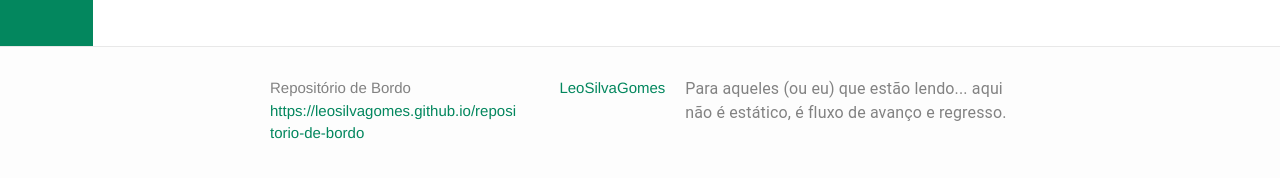
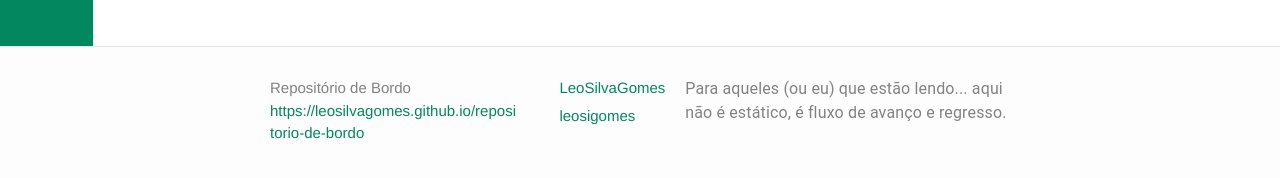
Before and after one commit to LeoSilvaGomes/repositorio-de-bordo, a Jekyll site: the page built from index.html, in a window 1280 px wide and 900 px high, scrolled down 4365 px. Shown: the part 651-829 px from the top of the window. Built offline with Jekyll 4.4.1, drawn with Linux system fonts in a browser that asks for light colours; nearby versions of some CDN libraries.

Commit message:
Create post Informações do Usuário ✨

```diff
--- a/_config.yaml
+++ b/_config.yaml
@@ -5,7 +5,7 @@ description: >- # this means to ignore newlines until "baseurl:"
 baseurl: /repositorio-de-bordo
 url: https://leosilvagomes.github.io
 github_username: LeoSilvaGomes
-instagram_username: ""
+instagram_username: "leosigomes"
 collections:
   sections:
     output: true
--- a/user_info.yaml
+++ b/user_info.yaml
@@ -4,7 +4,7 @@ description: Para aqueles (ou eu) que estão lendo... aqui não é estático, é
 baseurl: /repositorio-de-bordo
 url: https://leosilvagomes.github.io
 github_username: LeoSilvaGomes
-instagram_username:
+instagram_username: leosigomes
 site_description_title: "Leo's"
 site_description: Eu sou o Leonardo Gomes, sou um viajante nesse mundo a procura de **perguntas** para esse mundo cheio de respostas. Que aqui se estabeleça minhas inseguranças, vivências e erros. Que aqui eu possa poetizar, roteirizar e julgar com o coração aberto.
 cor_principal: "03875e"
```
